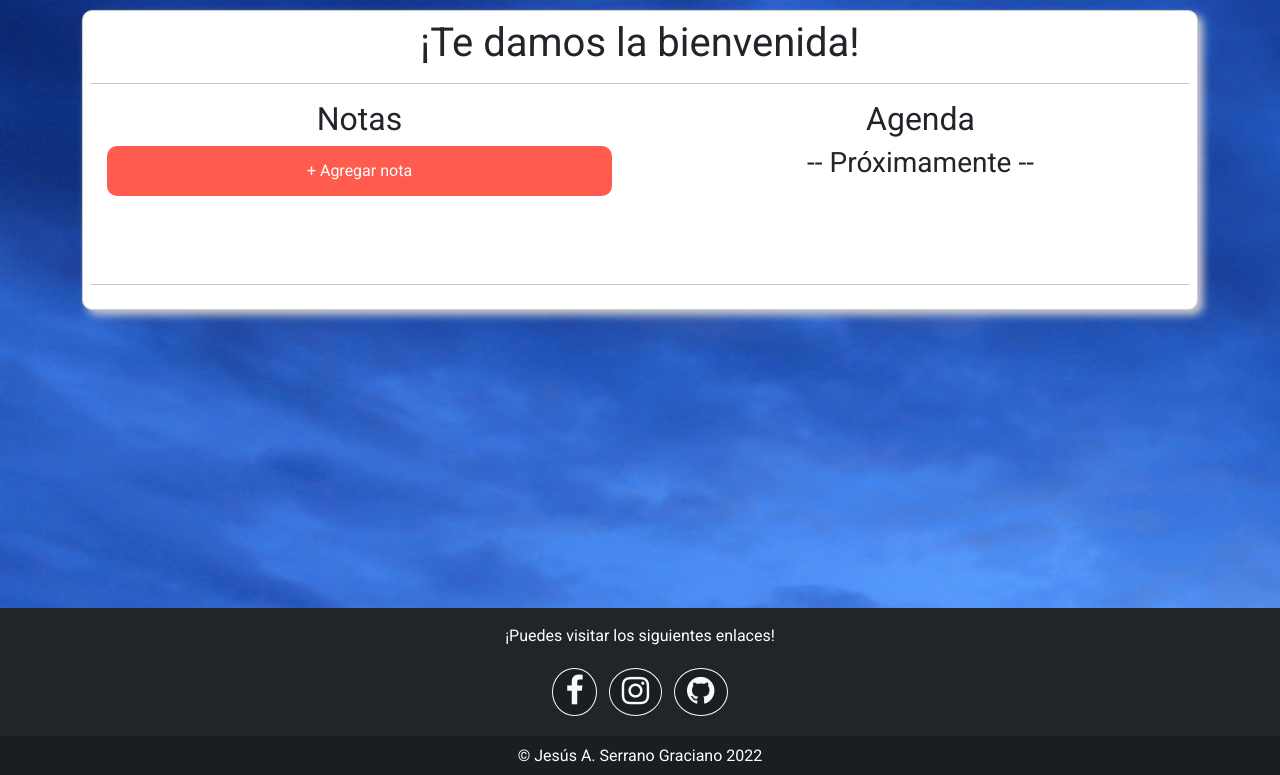
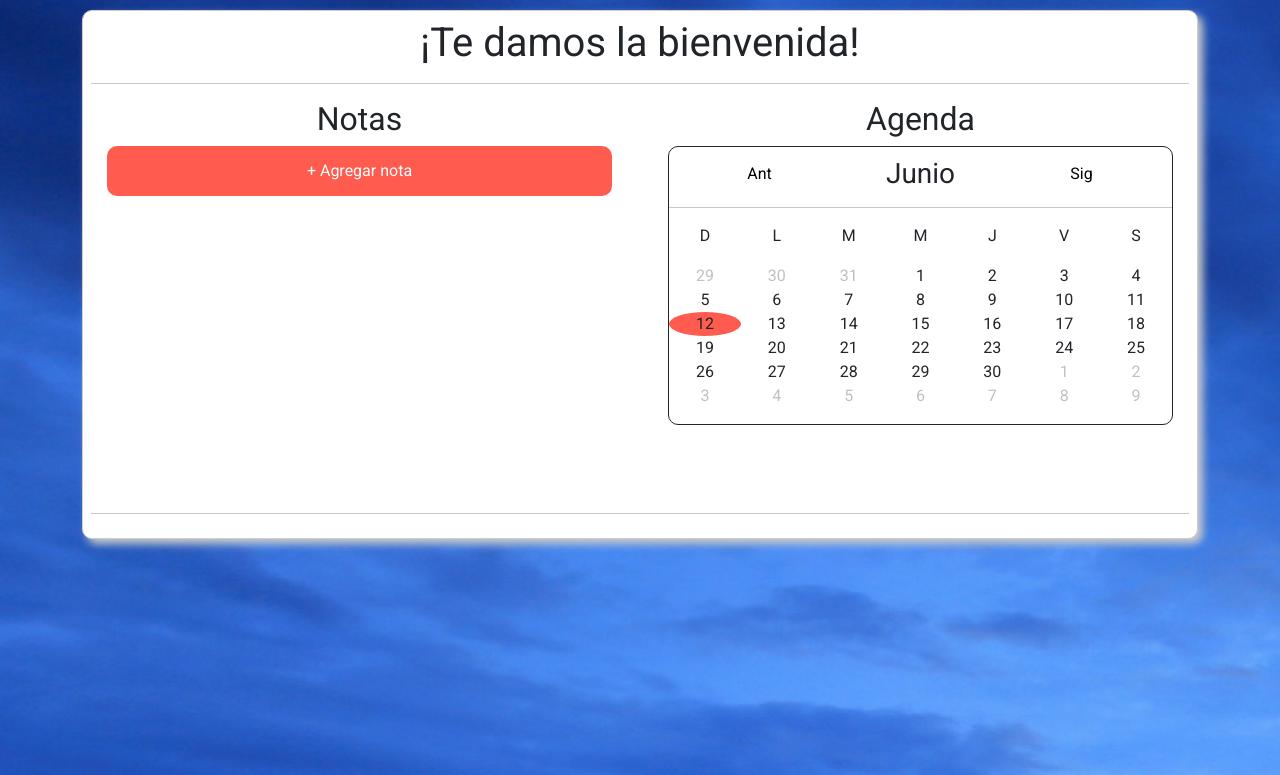
Before and after one commit to Jesus-ASG/Planner, a PHP site: page / in a window 1280 px wide. Shown: the part 76-851 px from the top of the page. Run offline with PHP 8.4, Linux system fonts and the light colour scheme; the visitor is signed in with stand-in values (Sample User, id 1).

Commit message:
calendario

```diff
--- a/consultas/sign-out.php
+++ b/consultas/sign-out.php
@@ -1,5 +1,5 @@
 <?php
 session_start();
 session_destroy();
-header('location: ../login.php');
+header('location: ../sign-in.php');
 ?>
--- a/css/styles.css
+++ b/css/styles.css
@@ -132,3 +132,41 @@ h1, h2, h3, h4, h5 {
 .nueva_nota textarea::-webkit-scrollbar{
   width: 0px;
 }
+
+/* Calendario */
+.calendario{
+	border: 1px solid;
+	border-radius: 10px;
+}
+
+.calendario ol{
+	list-style: none;
+	display: grid;
+	grid-template-columns: repeat(7, 1fr);
+	padding: 0;
+}
+
+.mes_titulo{
+	display: grid;
+	grid-template-columns: repeat(3, 1fr);
+	align-items: center;
+	margin: 10px;
+}
+
+.mes_titulo button {
+	border-style: none;
+	background-color: #fff;
+}
+
+.mes_titulo button:hover{
+	background-color: #c0c0c0;
+}
+
+.mes_externo{
+	color: #c0c0c0;
+}
+
+.today {
+	border-radius: 100%;
+	background-color: #FF5B4F;
+}
--- a/estructura/contenido.php
+++ b/estructura/contenido.php
@@ -1,7 +1,6 @@
 <div class="container">
 	<div class="principal">
 		<h1>¡Te damos la bienvenida!</h1>
-
 		<hr>
 		<div class="row">
 			<div class="col-6">
@@ -17,7 +16,39 @@
 			<div class="col-6">
 				<h2>Agenda</h2>
 				<div class="mx-3 mt-2" id="agregar_nota">
-					<h3>-- Próximamente --</h3>
+
+					<div class="calendario" id="calendario">
+						<div class="mes_titulo">
+							<div>
+								<button>Ant</button>
+							</div>
+							<div>
+								<h3 id="mes">Mes</h3>
+							</div>
+							<div>
+								<button>Sig</button>
+							</div>
+
+
+
+						</div>
+
+						<hr>
+						<ol>
+							<li>D</li>
+							<li>L</li>
+							<li>M</li>
+							<li>M</li>
+							<li>J</li>
+							<li>V</li>
+							<li>S</li>
+						</ol>
+						<ol id="ol_cal">
+
+
+						</ol>
+					</div>
+
 				</div>
 			</div>
 		</div>
--- a/js/script-index.js
+++ b/js/script-index.js
@@ -13,9 +13,7 @@ agregar_nota.addEventListener("click", function(e){
 	arrn.push(proxima_nota);
 	div.className = "nueva_nota mx-3 mt-2";
 
-
 	div.appendChild(inp);
-
 
 	var id_nota = "nota"+num_notas;
 	num_notas++;
@@ -28,7 +26,6 @@ agregar_nota.addEventListener("click", function(e){
 	inp.focus();
 
 	agregarf(id_nota);
-
 });
 
 function agregarf(id_nota){
@@ -40,3 +37,85 @@ function agregarf(id_nota){
     });
     arrf.push(textarea);
 }
+// Termina script para notas
+
+
+
+/* Calendario */
+
+const div_calendario = document.querySelector("#calendario");
+const ol_cal = document.querySelector("#ol_cal");
+const titulo_mes = document.querySelector("#mes");
+
+// Obtener fecha actual
+const current_date = new Date();
+var weekday = current_date.getDay();
+var day = current_date.getDate();
+var month = current_date.getMonth();
+var year = current_date.getFullYear();
+// Obtener primer día de la semana
+var first_weekday = new Date(year, month, 1).getDay();
+
+// Obtener último día del mes actual
+var max_days = new Date(year, month+1, 0).getDate();
+
+// Obtener último día del mes anterior
+var last_max_day = new Date(year, month, 0);
+var last_max_days = last_max_day.getDate();
+
+ponerMes(month);
+for (var i = day; i >= -first_weekday+1; i--) {
+	const li = document.createElement("li");
+	if (i<=0){
+		li.textContent = last_max_days+i;
+		li.className = "mes_externo";
+	}
+	else{
+		li.textContent = i;
+		if (i==day)
+			li.className = "today";
+	}
+
+	ol_cal.prepend(li);
+}
+
+for (var i = day+1; i<42-first_weekday+1; i++){
+	const li = document.createElement("li");
+	if (i<=max_days){
+		li.textContent = i;
+	}else{
+		li.textContent = i - max_days;
+		li.className = "mes_externo";
+	}
+	ol_cal.appendChild(li);
+}
+div_calendario.appendChild(ol_cal);
+
+function ponerMes(mes){
+	switch(mes){
+		case 0:titulo_mes.innerHTML = "Enero";
+		break;
+		case 1:titulo_mes.innerHTML = "Febrero";
+		break;
+		case 2:titulo_mes.innerHTML = "Marzo";
+		break;
+		case 3:titulo_mes.innerHTML = "Abril";
+		break;
+		case 4:titulo_mes.innerHTML = "Mayo";
+		break;
+		case 5: titulo_mes.innerHTML = "Junio";
+		break;
+		case 6:titulo_mes.innerHTML = "Julio";
+		break;
+		case 7:titulo_mes.innerHTML = "Agosto";
+		break;
+		case 8:titulo_mes.innerHTML = "Septiembre";
+		break;
+		case 9:titulo_mes.innerHTML = "Octubre";
+		break;
+		case 10:titulo_mes.innerHTML = "Noviembre";
+		break;
+		case 11:titulo_mes.innerHTML = "Diciembre";
+		break;
+	}
+}
```
